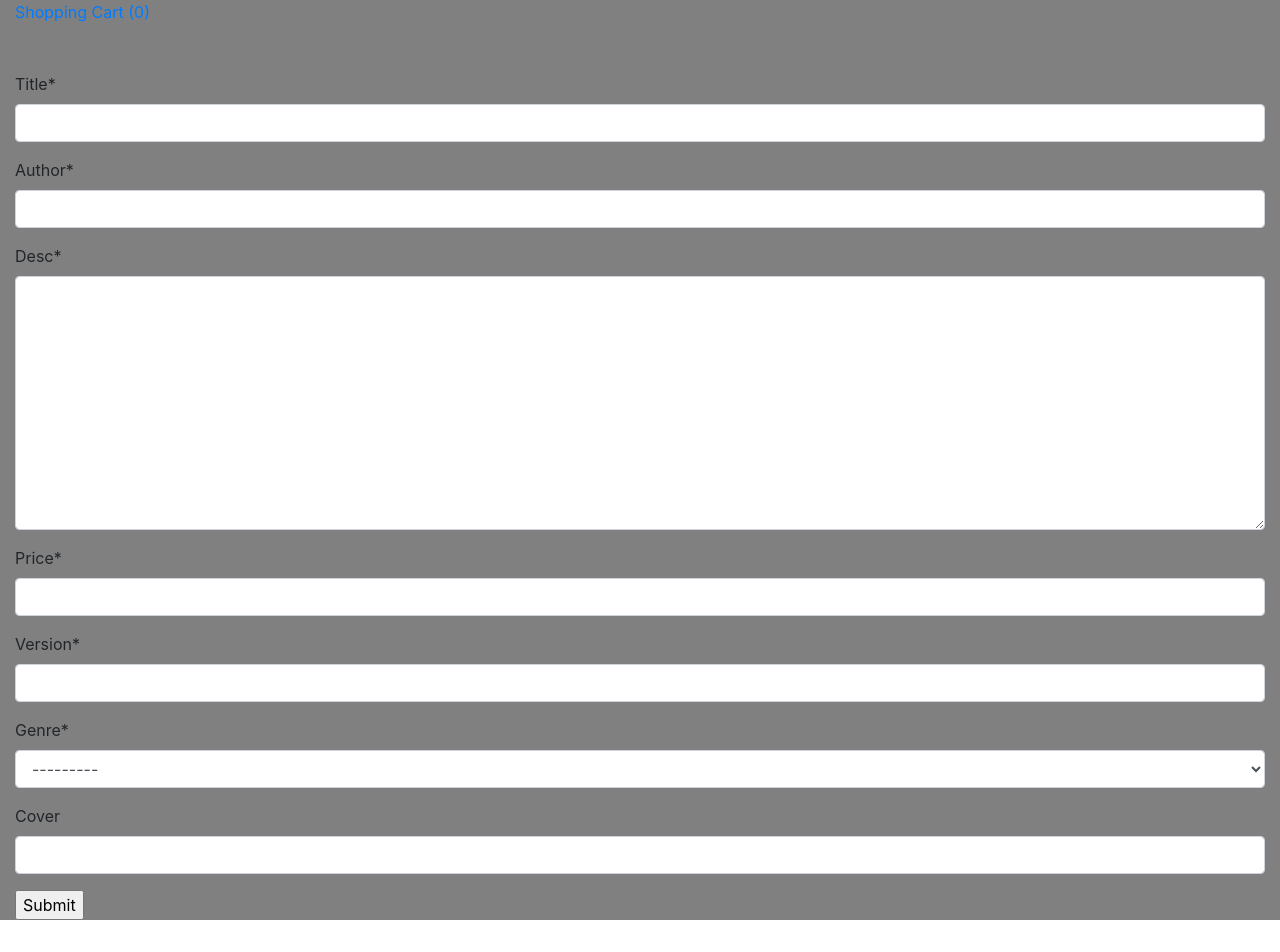
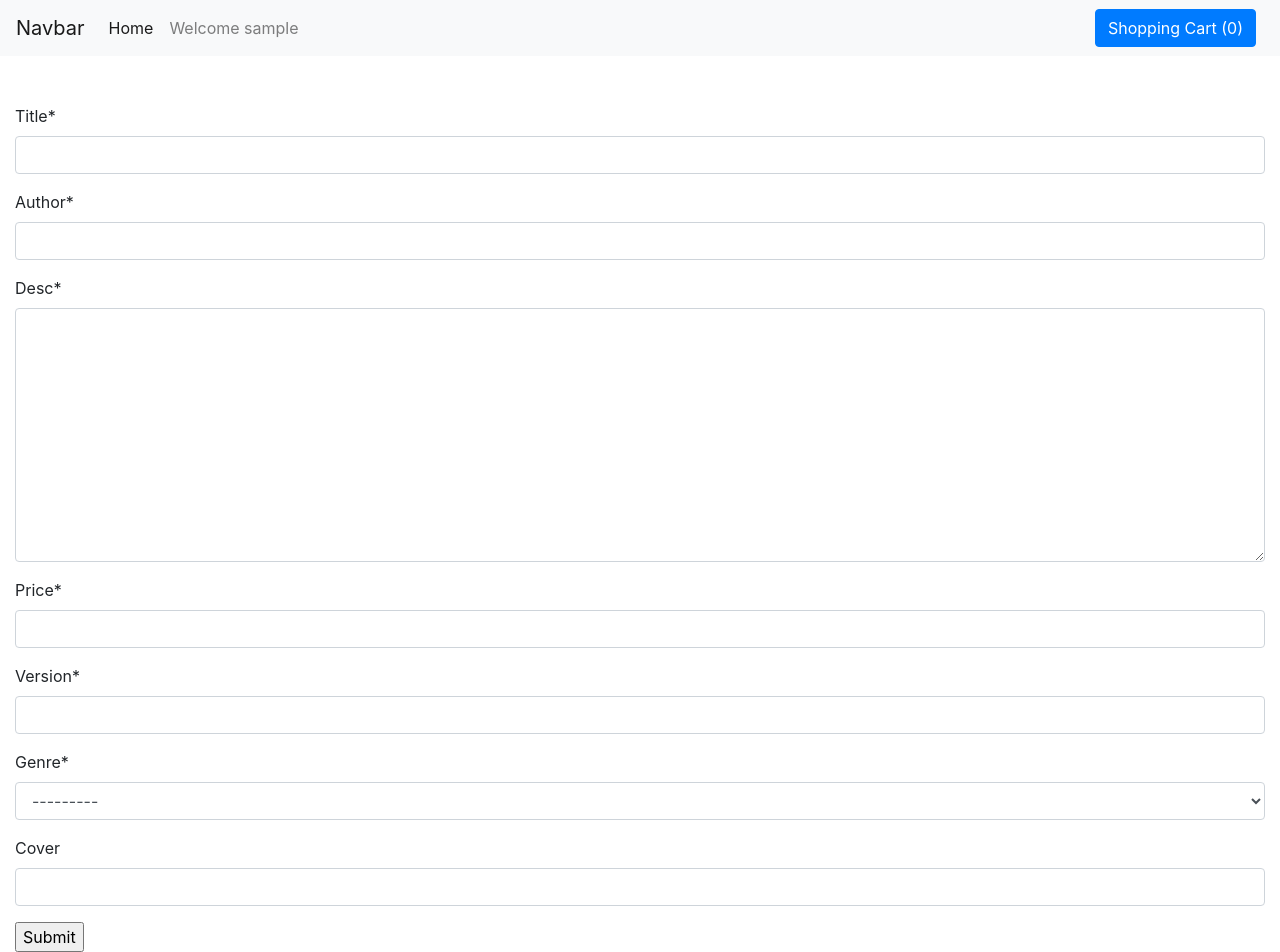
Before and after one commit to edmundgjj/sustainablebooks, a Django app: page /books/create in a window 1280 px wide. Before the commit the page ends 920 px from the top, so only its background shows below. Run offline with Django 3.2, Linux system fonts and the light colour scheme; the visitor is signed in with stand-in values (Sample User, id 1); data that the repository does not hold is empty; parts of the project's set-up code (start-up, migrations or seed data) failed here and were passed over; some libraries are stand-ins or nearby versions.

Commit message:
Refined UI for Homepage, View Books Page with layout

```diff
--- a/static/styles.css
+++ b/static/styles.css
@@ -1,3 +1,7 @@
 body {
-    background-color:grey;
+    font-family: 'Open Sans', sans-serif;
 }
+
+#searchbar {
+    background-color: beige;
+}
--- a/templates/base.template.html
+++ b/templates/base.template.html
@@ -1,4 +1,5 @@
 {% load static %}
+{% load crispy_forms_tags %}
 <!doctype html>
 <html lang="en">
 
@@ -10,17 +11,48 @@
     <!-- Bootstrap CSS -->
     <link rel="stylesheet" href="https://stackpath.bootstrapcdn.com/bootstrap/4.4.1/css/bootstrap.min.css"
         integrity="sha384-Vkoo8x4CGsO3+Hhxv8T/Q5PaXtkKtu6ug5TOeNV6gBiFeWPGFN9MuhOf23Q9Ifjh" crossorigin="anonymous">
-    <link rel="stylesheet" href="{% static 'styles.css' %}" />
+    <link rel="preconnect" href="https://fonts.gstatic.com">
+<link href="https://fonts.googleapis.com/css2?family=Open+Sans:ital,wght@0,300;0,400;0,600;0,700;0,800;1,300;1,400;1,600;1,700;1,800&display=swap" rel="stylesheet">
+    <!-- <link rel="stylesheet" href="{% static 'styles.css' %}" /> -->
     <title>{%block head_title%}{%endblock%}</title>
     {% block extra_head %}
     {% endblock %}
 </head>
 
 <body>
+    <nav class="navbar navbar-expand-lg navbar-light bg-light">
+        <a class="navbar-brand" href="#">Navbar</a>
+        <button class="navbar-toggler" type="button" data-toggle="collapse" data-target="#navbarSupportedContent"
+            aria-controls="navbarSupportedContent" aria-expanded="false" aria-label="Toggle navigation">
+            <span class="navbar-toggler-icon"></span>
+        </button>
+
+        <div class="collapse navbar-collapse" id="navbarSupportedContent">
+            <ul class="navbar-nav mr-auto">
+                <li class="nav-item active">
+                    <a class="nav-link" href="#">Home <span class="sr-only">(current)</span></a>
+                </li>
+
+                <li class="nav-item">
+                    {% if request.user.is_authenticated  %}
+                    <a class = "nav-link" href="#">Welcome {{request.user}}</a>
+                    {% else %}
+                    <a class = "nav-link" href="/accounts/login">Login</a>
+                    {%endif%}
+                </li>
+
+            </ul>
+            <ul class="navbar-nav my-2 my-lg-0">
+                <li class="nav-item mr-sm-2">
+                    <a class="btn btn-primary" href="{% url 'view_cart' %}">Shopping Cart ({{number_of_items}})</a>
+                </li>
+            </ul>
+
+        </div>
+    </nav>
+
     <div class="container-fluid">
         <div class='header'>
-            <a href="{% url 'view_cart' %}">Shopping Cart ({{number_of_items}})</a>
-        </div>
             {% if messages %}
             <div class='alert alert-success'>
                 {% for message in messages %} <p>{{ message }}</p> {% endfor %}
```
Also changed, not shown: books/templates/books/index.template.html (+42 -25 lines), cart/templates/cart/view_cart.template.html (+10 -2 lines). Lines whose indentation alone changed are shown as unchanged.
